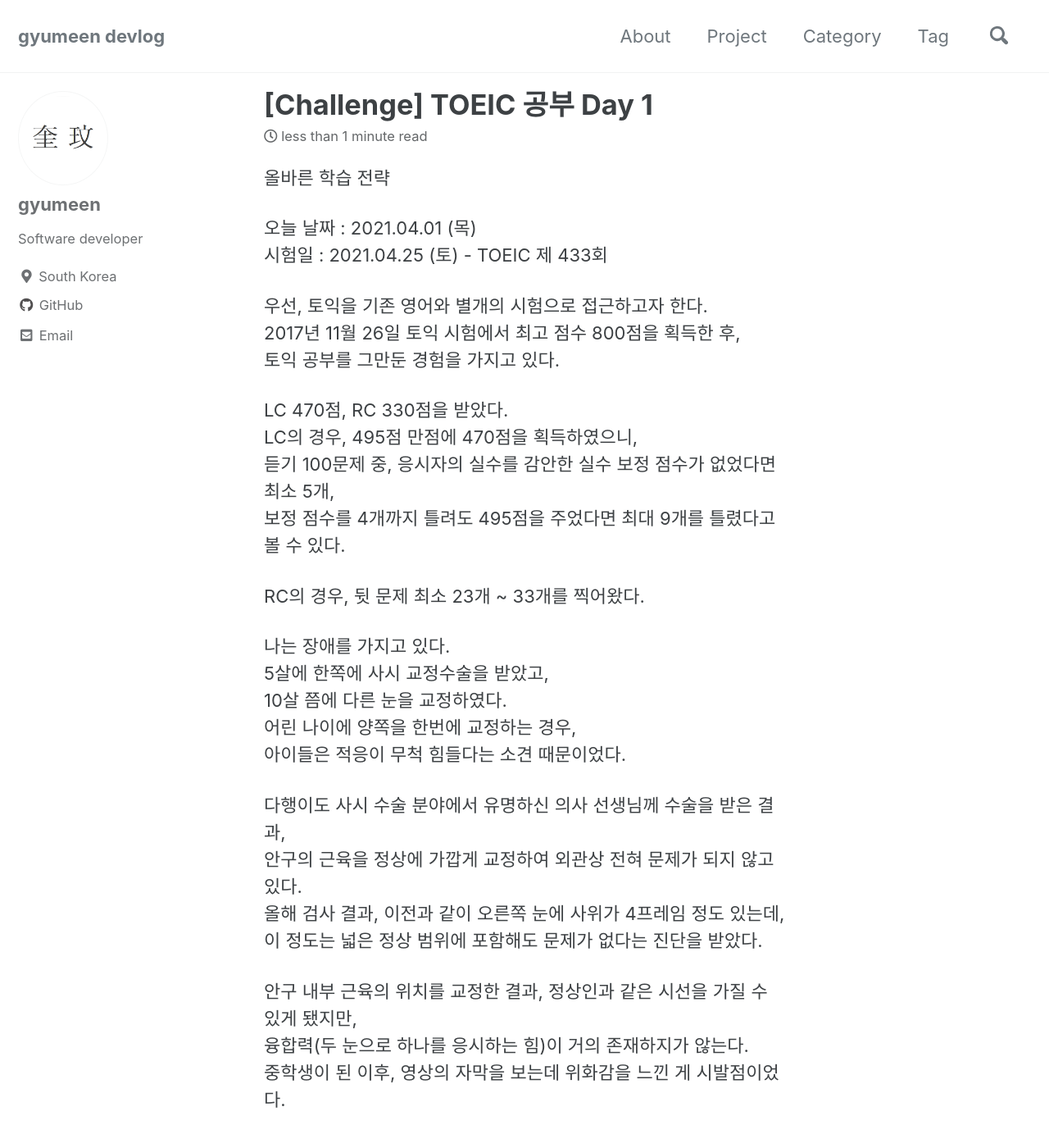
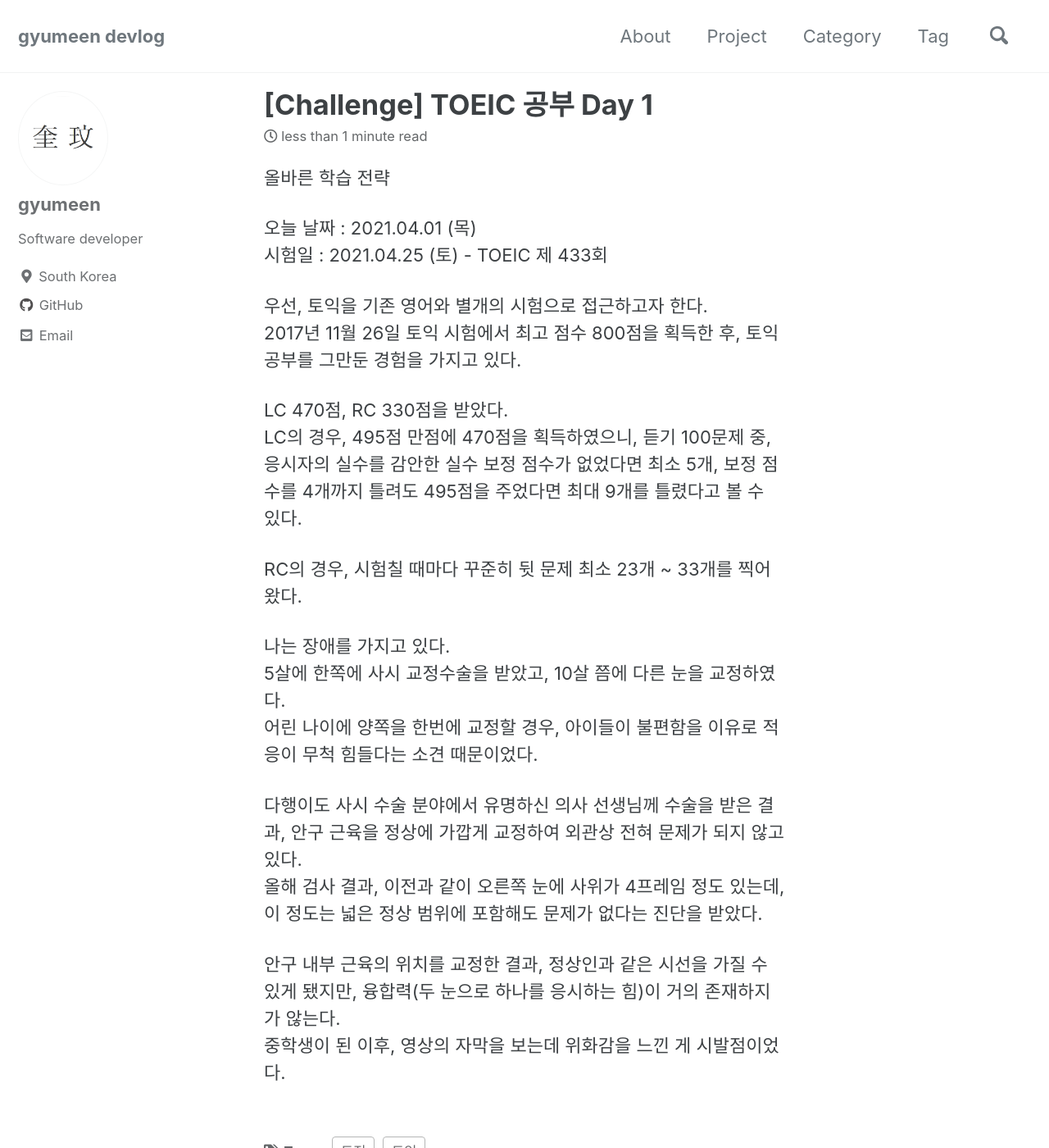
Before and after one commit to gyumeen/gyumeen.github.io, a Jekyll site: the page built from _posts/2021/Challenge/TOEIC/2021-04-01-[Toeic]1.md, in a window 1280 px wide and 1400 px high. Shown: the whole window at 82% size. Built offline with Jekyll 4.4.1, drawn with Linux system fonts in a browser that asks for light colours; cached includes are drawn as plain includes; comment, search, counter and statistics services are not loaded.

Commit message:
Update 2021-04-01-[Toeic]1.md

```diff
--- a/_posts/2021/Challenge/TOEIC/2021-04-01-[Toeic]1.md
+++ b/_posts/2021/Challenge/TOEIC/2021-04-01-[Toeic]1.md
@@ -16,27 +16,19 @@ last_modified_at: 2021-04-01
 시험일 : 2021.04.25 (토) - TOEIC 제 433회
 
 우선, 토익을 기존 영어와 별개의 시험으로 접근하고자 한다.
-2017년 11월 26일 토익 시험에서 최고 점수 800점을 획득한 후,
-토익 공부를 그만둔 경험을 가지고 있다.
+2017년 11월 26일 토익 시험에서 최고 점수 800점을 획득한 후, 토익 공부를 그만둔 경험을 가지고 있다.
 
 LC 470점, RC 330점을 받았다.
-LC의 경우, 495점 만점에 470점을 획득하였으니,
-듣기 100문제 중, 응시자의 실수를 감안한 실수 보정 점수가 없었다면 최소 5개,
-보정 점수를 4개까지 틀려도 495점을 주었다면 최대 9개를 틀렸다고 볼 수 있다.
+LC의 경우, 495점 만점에 470점을 획득하였으니, 듣기 100문제 중, 응시자의 실수를 감안한 실수 보정 점수가 없었다면 최소 5개, 보정 점수를 4개까지 틀려도 495점을 주었다면 최대 9개를 틀렸다고 볼 수 있다.
 
-RC의 경우, 뒷 문제 최소 23개 ~ 33개를 찍어왔다.
+RC의 경우, 시험칠 때마다 꾸준히 뒷 문제 최소 23개 ~ 33개를 찍어왔다.
 
 나는 장애를 가지고 있다.
-5살에 한쪽에 사시 교정수술을 받았고,
-10살 쯤에 다른 눈을 교정하였다.
-어린 나이에 양쪽을 한번에 교정하는 경우,
-아이들은 적응이 무척 힘들다는 소견 때문이었다.
+5살에 한쪽에 사시 교정수술을 받았고, 10살 쯤에 다른 눈을 교정하였다.
+어린 나이에 양쪽을 한번에 교정할 경우, 아이들이 불편함을 이유로 적응이 무척 힘들다는 소견 때문이었다.
 
-다행이도 사시 수술 분야에서 유명하신 의사 선생님께 수술을 받은 결과,
-안구의 근육을 정상에 가깝게 교정하여 외관상 전혀 문제가 되지 않고 있다.
-올해 검사 결과, 이전과 같이 오른쪽 눈에 사위가 4프레임 정도 있는데,
-이 정도는 넓은 정상 범위에 포함해도 문제가 없다는 진단을 받았다.
+다행이도 사시 수술 분야에서 유명하신 의사 선생님께 수술을 받은 결과, 안구 근육을 정상에 가깝게 교정하여 외관상 전혀 문제가 되지 않고 있다.
+올해 검사 결과, 이전과 같이 오른쪽 눈에 사위가 4프레임 정도 있는데, 이 정도는 넓은 정상 범위에 포함해도 문제가 없다는 진단을 받았다.
 
-안구 내부 근육의 위치를 교정한 결과, 정상인과 같은 시선을 가질 수 있게 됐지만,
-융합력(두 눈으로 하나를 응시하는 힘)이 거의 존재하지가 않는다.
+안구 내부 근육의 위치를 교정한 결과, 정상인과 같은 시선을 가질 수 있게 됐지만, 융합력(두 눈으로 하나를 응시하는 힘)이 거의 존재하지가 않는다.
 중학생이 된 이후, 영상의 자막을 보는데 위화감을 느낀 게 시발점이었다.
```
